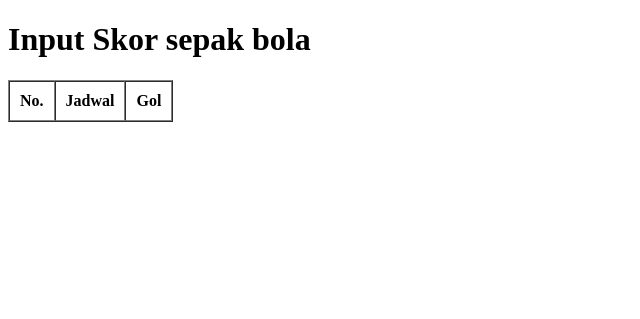
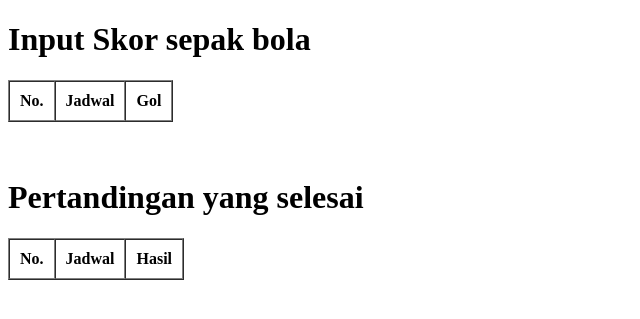
Before and after one commit to yusrianasghany/TugasLigaPW, a PHP site: page /hasil.php in a window 1280 px wide. Shown: the top 319 px of the page, without its empty margins (0-640 px from the left). Run offline with PHP 8.4, Linux system fonts and the light colour scheme; tables that the repository leaves empty or names only in its code hold one stand-in row (values such as "Sample post"); lists and menus that the app fills with data are empty.

Commit message:
show hasilpertandingan on hasil.php

```diff
--- a/hasil.php
+++ b/hasil.php
@@ -64,7 +64,27 @@
         <?php $i++; }endforeach; ?>
     </table>
 
-    <br>
+    <br><br>
+
+    <h1>Pertandingan yang selesai</h1>
+    <table border="1" cellpadding="10" cellspacing="0">
+        <tr>
+            <th>No.</th>
+            <th>Jadwal</th>
+            <th>Hasil</th>
+        </tr>
+
+        <?php $i = 1; ?>
+        <?php foreach($jadwal as $row):
+            if($row["istanding"]==1){
+            ?>
+        <tr>
+            <td><?= $i; ?></td>
+            <td><?= $row["lawan1"];?> VS <?= $row["lawan2"];?></td>
+            <td><?= $row["gol1"];?> - <?= $row["gol2"];?></td>
+        </tr>
+        <?php $i++; }endforeach; ?>
+    </table>
 
 </body>
 </html>
```
